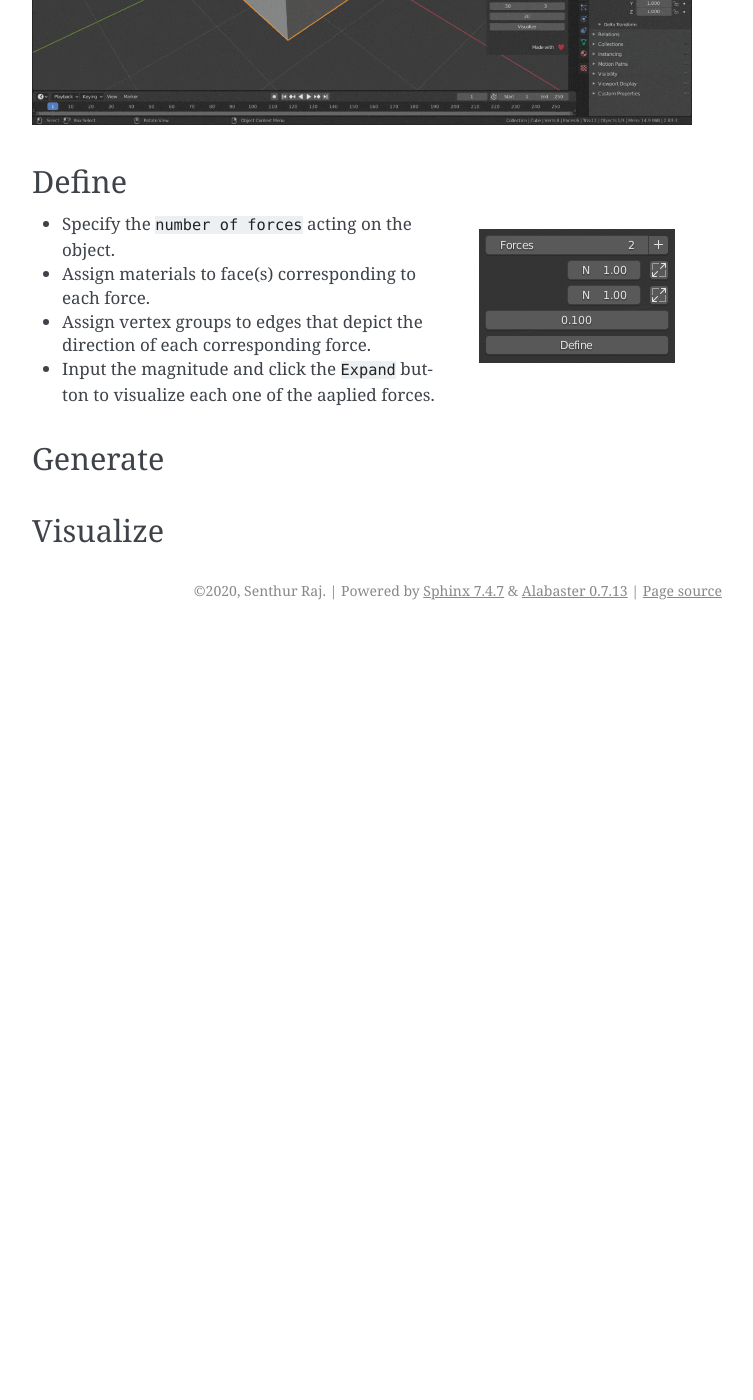
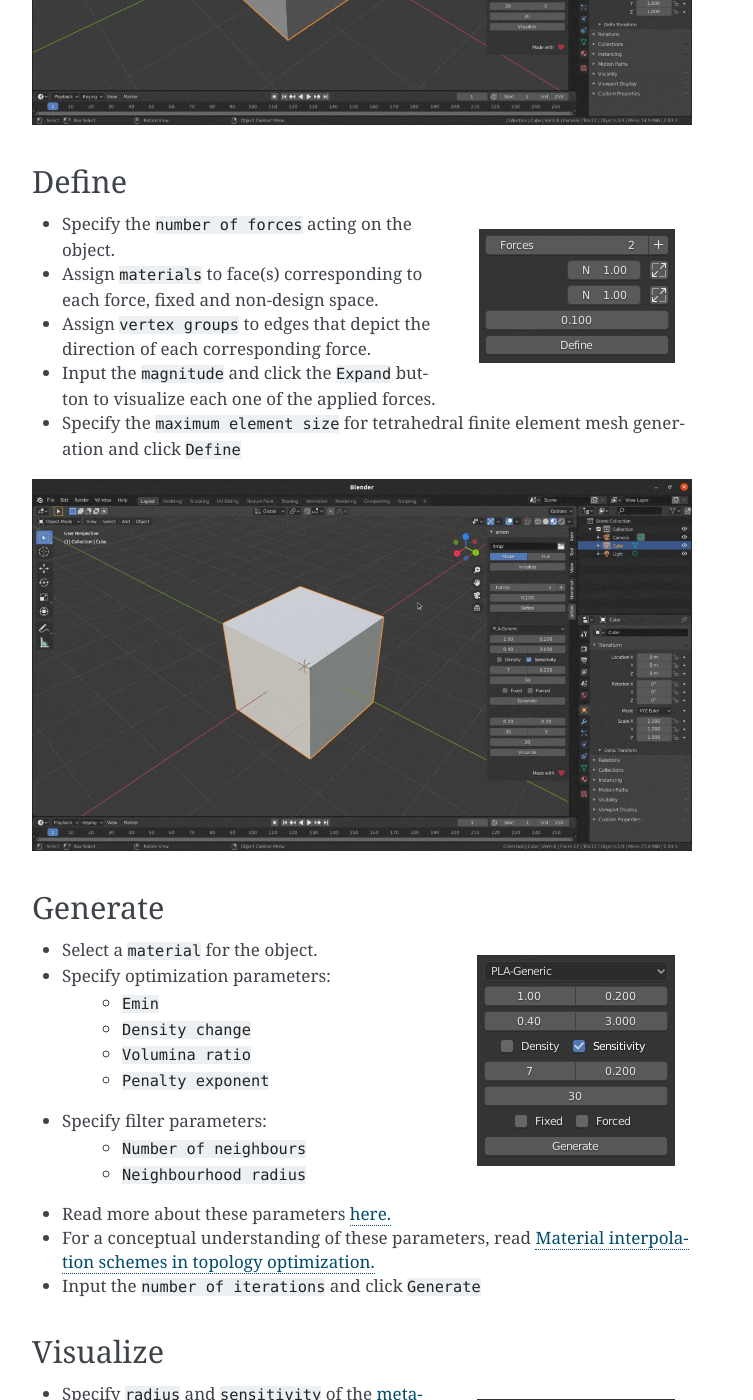
Before and after one commit to blender-for-science/anton, a Sphinx documentation site: the page built from docs/quickstart.rst, in a window 1280 px wide and 1400 px high, scrolled down 606 px. Shown: the whole window, without its empty margins (388-1141 px from the left). Built offline with Sphinx 7.4.7, drawn with Linux system fonts in a browser that asks for light colours; before the commit the page ends 1236 px from its top, so only the background shows below that; some of the changed text lies outside the part shown.

Commit message:
Added quickstart to docs.

```diff
--- a/docs/installation.rst
+++ b/docs/installation.rst
@@ -1,8 +1,5 @@
 Installation
 ============
-
-.. image:: ./installation.gif
-   :alt: Installation
 
 * Download the latest release
 * Open Blender and head over to ``Edit`` -> ``Preferences`` -> ``Add-ons`` -> ``Install``
@@ -15,3 +12,6 @@ Installation
     * ``tqdm``
 
 * If you dont have these modules installed, click ``Install required modules``
+
+.. image:: ./installation.gif
+   :alt: Installation
--- a/docs/quickstart.rst
+++ b/docs/quickstart.rst
@@ -25,12 +25,53 @@ Define
     :align: right
 
 * Specify the ``number of forces`` acting on the object.
-* Assign materials to face(s) corresponding to each force.
-* Assign vertex groups to edges that depict the direction of each corresponding force.
-* Input the magnitude and click the ``Expand`` button to visualize each one of the aaplied forces.
+* Assign ``materials`` to face(s) corresponding to each force, fixed and non-design space.
+* Assign ``vertex groups`` to edges that depict the direction of each corresponding force.
+* Input the ``magnitude`` and click the ``Expand`` button to visualize each one of the applied forces.
+* Specify the ``maximum element size`` for tetrahedral finite element mesh generation and click ``Define``
+
+
+\
+
+.. image:: ./define.gif
+   :alt: Define
 
 Generate
 --------
 
+.. figure:: ./gen.png
+    :figwidth: 32%
+    :align: right
+
+* Select a ``material`` for the object.
+* Specify optimization parameters:
+    * ``Emin``
+    * ``Density change``
+    * ``Volumina ratio``
+    * ``Penalty exponent``
+
+* Specify filter parameters:
+    * ``Number of neighbours``
+    * ``Neighbourhood radius``
+
+* Read more about these parameters `here. <scripts.html#module-properties>`_
+* For a conceptual understanding of these parameters, read `Material interpolation schemes in topology optimization. <https://www.researchgate.net/publication/225613840_Material_interpolation_schemes_in_topology_optimization>`_
+* Input the ``number of iterations`` and click ``Generate``
+
 Visualize
 ---------
+
+.. figure:: ./viz.png
+    :figwidth: 32%
+    :align: right
+
+* Specify ``radius`` and ``sensitivity`` of the `metaballs. <https://docs.blender.org/manual/en/latest/modeling/metas/introduction.html>`_
+* Input the ``number of keyframes`` and ``instantiation points`` for animation.
+* Mention which iteration to visualize and click ``Visualize``.
+* The generated metaball object can then be converted into a mesh via ``Object`` -> ``Covert to`` -> ``Mesh from Curve/Meta/Surf/Text``
+* A ``Smooth Corrective`` modifier can then be applied on the mesh during export.
+
+\
+
+.. image:: ./visualize.gif
+   :alt: Visualize
```
Also changed, not shown: docs/define.gif (added), docs/gen.png (added), docs/visualize.gif (added), docs/viz.png (added), 12 other files.
